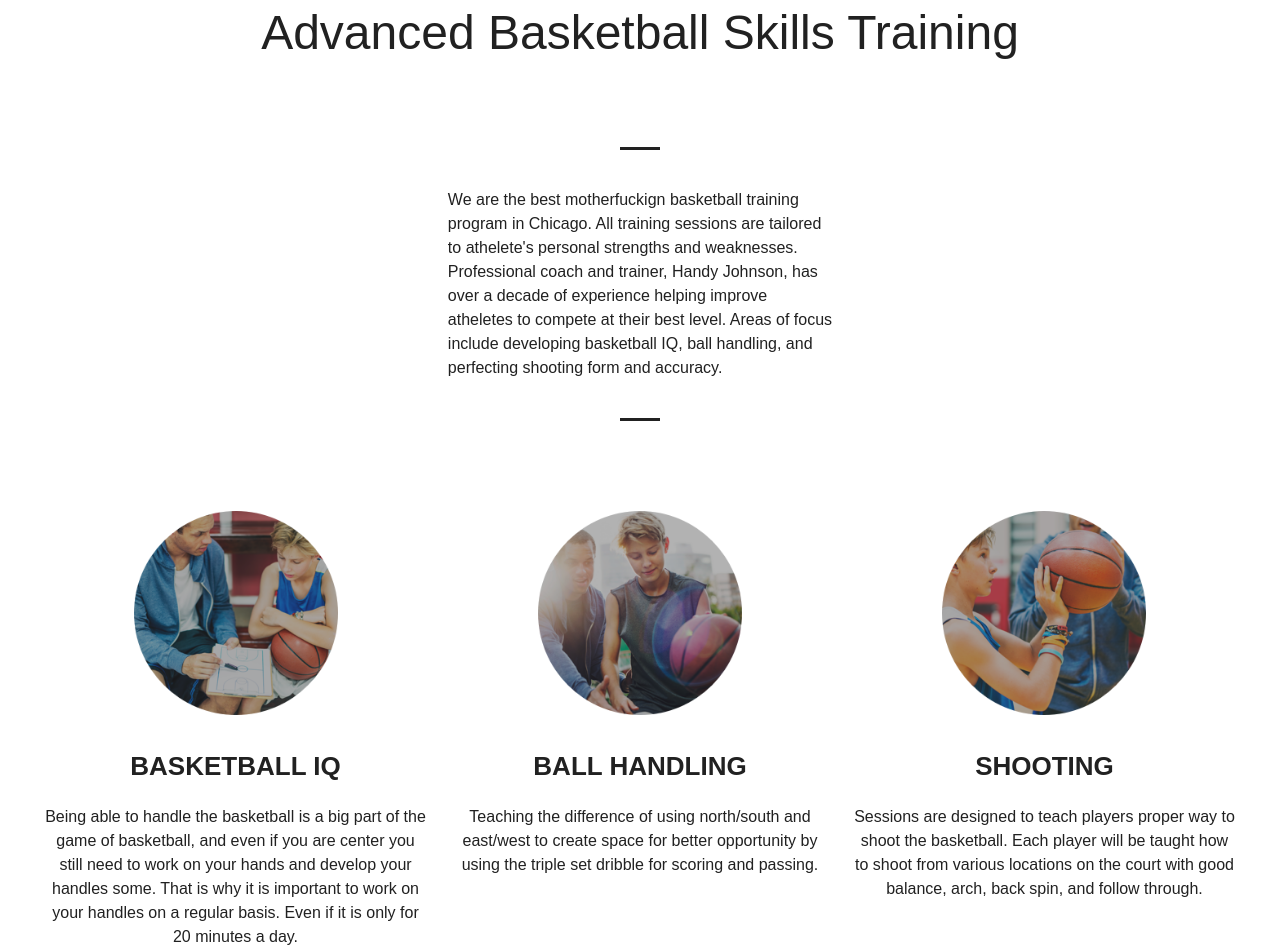
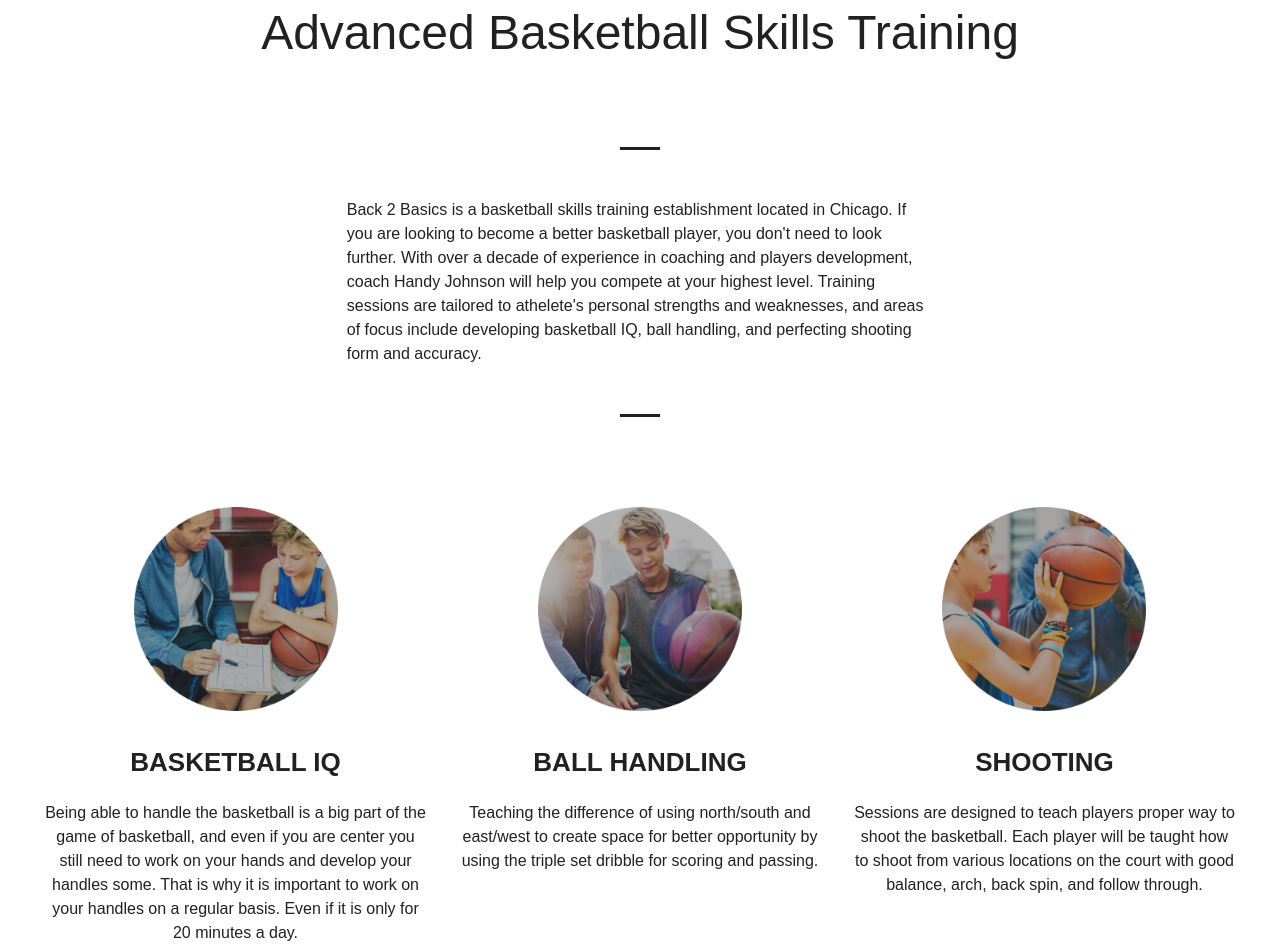
Before and after one commit to Hahndrew/Back2Basics, a website: page index.html in a window 1280 px wide. Shown: the part 1001-1948 px from the top of the page. Drawn offline with nearby package versions, Linux system fonts and the light colour scheme; a web font is replaced by a local one.

Commit message:
responsive design for intro section

```diff
--- a/_/components/sass/_layout.scss
+++ b/_/components/sass/_layout.scss
@@ -66,15 +66,29 @@ body {
 		padding: 0 gutter()*4 6.6rem gutter()*4;
 		@media (min-width: 940px) {
 			padding: 0 gutter()*2 9.0rem gutter()*2;
+			/*
 			.about-right {
-				@include push(4);
-				@include span(4);
+				//text-align: center;
+				@include push(3);
+				@include span(6);
 				p {
-					padding-top: 3.8rem;
-					padding-bottom: 3.8rem;
+					padding-top: 4.8rem;
+					padding-bottom: 4.8rem;
 				} //p
 			} //about-right
+			*/
 		} //media
+			.about-right {
+				//text-align: center;
+				p {
+					padding-top: 4.8rem;
+					padding-bottom: 4.8rem;
+				} //p
+				@media (min-width: 940px) {
+					@include push(3);
+					@include span(6);
+				} //media
+			} //about-right
 	} //about
 	.core-skills {
 		@include clearfix;
--- a/index.html
+++ b/index.html
@@ -31,7 +31,7 @@
         <article class="about">
             <section class="about-right">
             <div class="empty"></div>
-                <p>We are the best motherfuckign basketball training program in Chicago. All training sessions are tailored to athelete's personal strengths and weaknesses. Professional coach and trainer, Handy Johnson, has over a decade of experience helping improve atheletes to compete at their best level. Areas of focus include developing basketball IQ, ball handling, and perfecting shooting form and accuracy.</p>
+                <p>Back 2 Basics is a basketball skills training establishment located in Chicago. If you are looking to become a better basketball player, you don't need to look further. With over a decade of experience in coaching and players development, coach Handy Johnson will help you compete at your highest level. Training sessions are tailored to athelete's personal strengths and weaknesses, and areas of focus include developing basketball IQ, ball handling, and perfecting shooting form and accuracy.</p>
             <div class="empty"></div>
             </section>
         </article>
```
Also changed, not shown: _/css/styles.css.
